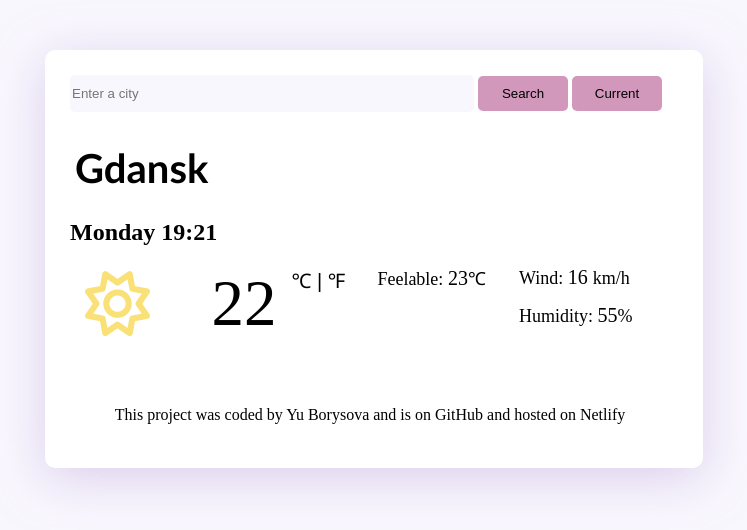
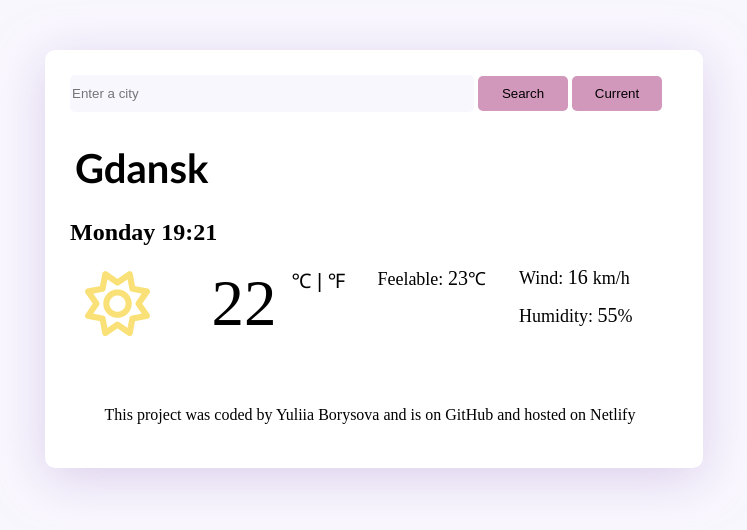
Before and after one commit to Milano07/Weather_, a plain HTML site: page index.html in a window 1280 px wide. Shown: the whole page, without its empty margins (266-1013 px from the left). Drawn offline with nearby package versions, Linux system fonts and the light colour scheme.

Commit message:
Update index.html

```diff
--- a/index.html
+++ b/index.html
@@ -37,7 +37,7 @@
           </div>
           <div>
           <p>
-          This project was coded by Yu Borysova and is on GitHub and hosted on Netlify
+          This project was coded by Yuliia Borysova and is on GitHub and hosted on Netlify
         </p>
           <script src="index.js"></script>
   </body>
```
